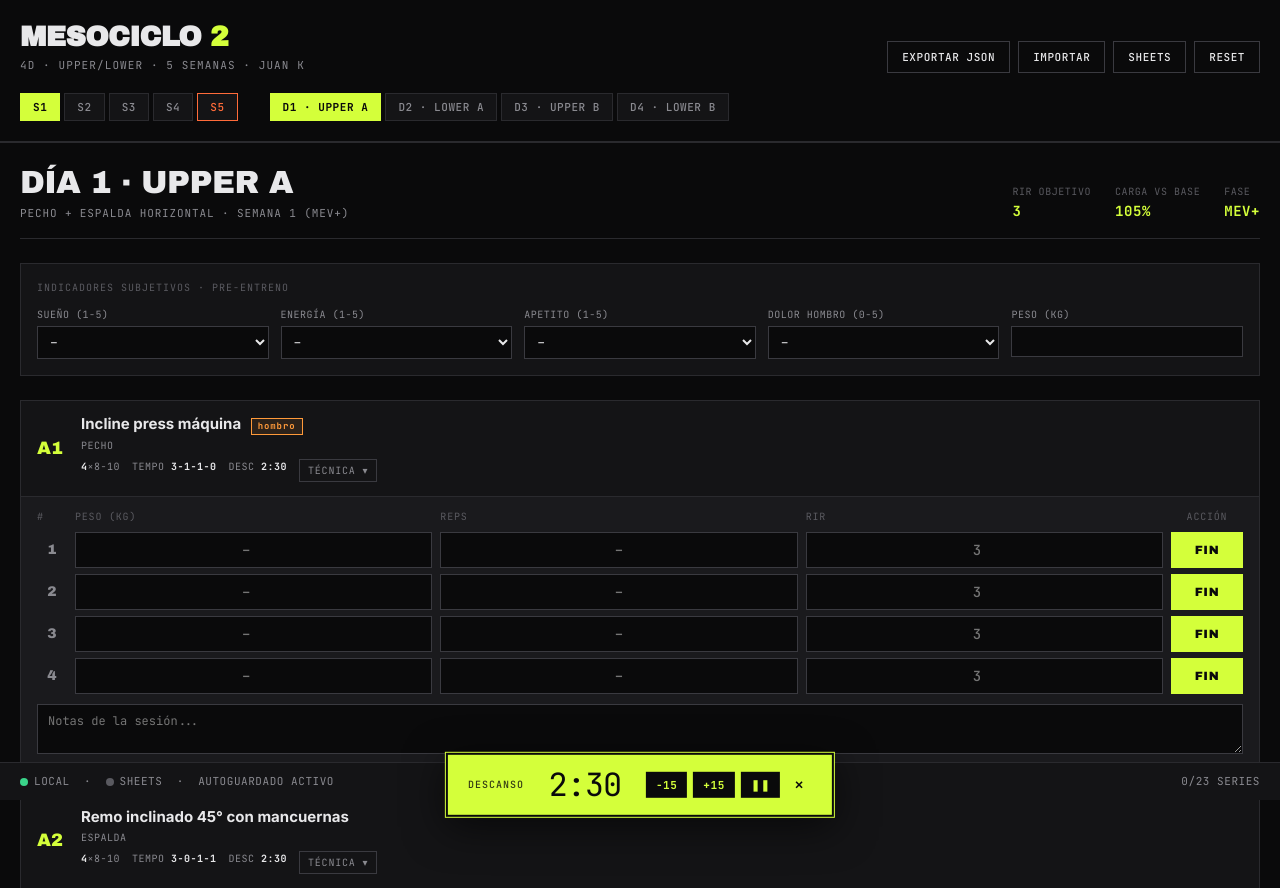
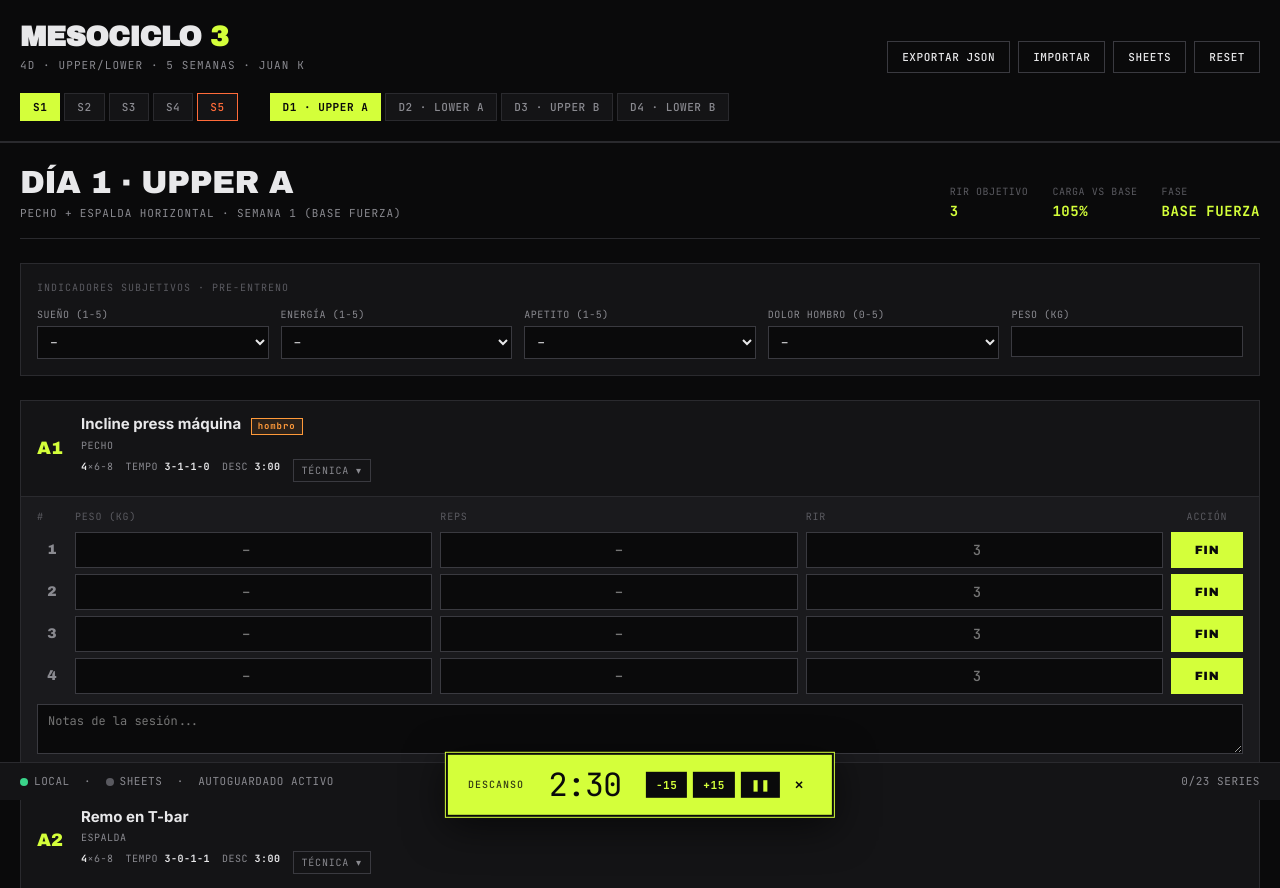
Before and after one commit to juank66-cell/Rutina-Gim, a plain HTML site: page index.html in a window 1280 px wide. Shown: the top 888 px of the page. Drawn offline with Linux system fonts and the light colour scheme.

Commit message:
Add files via upload

```diff
--- a/index.html
+++ b/index.html
@@ -3,8 +3,8 @@
 <head>
 <meta charset="UTF-8">
 <meta name="viewport" content="width=device-width, initial-scale=1.0, viewport-fit=cover">
-<title>Mesociclo 2 Hipertrofia · 4d · U/L</title>
-<meta name="description" content="Registro de rutina de gimnasio – Mesociclo 2 de hipertrofia 4 días Upper/Lower">
+<title>Mesociclo 3 Hipertrofia · 4d · U/L</title>
+<meta name="description" content="Registro de rutina de gimnasio – Mesociclo 3 de hipertrofia 4 días Upper/Lower">
 <meta name="theme-color" content="#0a0a0b">
 <meta name="apple-mobile-web-app-capable" content="yes">
 <meta name="apple-mobile-web-app-status-bar-style" content="black-translucent">
@@ -749,7 +749,7 @@
 <header>
   <div class="header-top">
     <div>
-      <h1>Mesociclo <span class="accent">2</span></h1>
+      <h1>Mesociclo <span class="accent">3</span></h1>
       <div class="subtitle">4D · Upper/Lower · 5 semanas · Juan K</div>
     </div>
     <div class="header-actions">
@@ -897,14 +897,20 @@
 /* ============================================
    DEFINICIÓN DE LA RUTINA (mesociclo 5 semanas)
    ============================================ */
-// ─── MESOCICLO 2 ── semanas 6-10 post-meso1 ───────────────────────────────
-// Progresión respecto al mesociclo 1:
-//  • series_base +1 en todos los ejercicios principales (3→4, 4→4 ya tope práctico)
-//  • Ejercicios de aislamiento/prehab (series_base 2) se mantienen en 2
-//  • Carga base ~5% sobre lo manejado en S4 del meso anterior (new baseline)
-//  • Semana 5 deload: series_extra:-1 (nunca baja de 2); RIR 4; carga 0.85
-//  • Variantes rotadas en semanas pares para novedad de estímulo
-//  • RIR pico S4: 0-1 (más agresivo que meso anterior)
+// ─── MESOCICLO 3 ── semanas 11-15 · BLOQUE DE INTENSIFICACIÓN ─────────────
+// Progresión respecto al mesociclo 2:
+//  • NO se agregan series: volumen ya en MAV tras 2 mesos de acumulación.
+//    Se progresa por CARGA. series_extra pico: +1 (antes +2) — se cede algo
+//    de volumen a cambio de intensidad.
+//  • Reps de compuestos bajan a 6-8 (antes 8-10) → transferencia a fuerza.
+//    Aislamientos se mantienen en 10-15.
+//  • Carga base = mejor peso de S4 del meso 2. Semanas: 1.05 → 1.12.
+//    (con menos reps, el peso absoluto sube naturalmente)
+//  • Básicos ESTABLES (menos rotación que meso 2): en intensificación el
+//    ejercicio principal se mantiene fijo para expresar carga. Rotación
+//    solo en secundarios/aislamiento.
+//  • Deload final más profundo: carga 0.80 (cierra 15 semanas continuas).
+//  • Objetivos de volumen ligeramente comprimidos vs meso 2 (MAV -2).
 // ─────────────────────────────────────────────────────────────────────────────
 const RUTINA = {
   meta: {
@@ -912,27 +918,27 @@ const RUTINA = {
     edad: 59,
     peso: 89,
     altura: 176,
-    objetivo: "Hipertrofia con transferencia a fuerza — Mesociclo 2",
+    objetivo: "Hipertrofia con transferencia a fuerza — Mesociclo 3 (intensificación)",
     split: "Upper/Lower 4d",
     duracion_semanas: 5,
     lesion_hombro: true,
-    meso: 2
+    meso: 3
   },
   semanas: [
-    { n: 1, fase: "MEV+",        rir: 3, carga: 1.05, series_extra:  0, deload: false },
-    { n: 2, fase: "Acumulación", rir: 2, carga: 1.05, series_extra:  1, deload: false },
-    { n: 3, fase: "Acumulación", rir: 2, carga: 1.07, series_extra:  1, deload: false },
-    { n: 4, fase: "MAV / Pico",  rir: 1, carga: 1.10, series_extra:  2, deload: false },
-    { n: 5, fase: "Deload",      rir: 4, carga: 0.85, series_extra: -1, deload: true  }
+    { n: 1, fase: "Base fuerza",      rir: 3, carga: 1.05, series_extra:  0, deload: false },
+    { n: 2, fase: "Intensificación",  rir: 2, carga: 1.07, series_extra:  1, deload: false },
+    { n: 3, fase: "Intensificación",  rir: 1, carga: 1.10, series_extra:  1, deload: false },
+    { n: 4, fase: "Pico fuerza",      rir: 1, carga: 1.12, series_extra:  1, deload: false },
+    { n: 5, fase: "Deload",           rir: 4, carga: 0.80, series_extra: -1, deload: true  }
   ],
   objetivos_volumen: {
-    "Pecho":              { mev: 12, mav: 18 },
-    "Espalda":            { mev: 14, mav: 20 },
-    "Hombro lat/post":    { mev: 9,  mav: 14 },
-    "Cuádriceps":         { mev: 12, mav: 16 },
-    "Isquios/Glúteo":     { mev: 12, mav: 16 },
-    "Bíceps":             { mev: 9,  mav: 14 },
-    "Tríceps":            { mev: 9,  mav: 14 }
+    "Pecho":              { mev: 11, mav: 16 },
+    "Espalda":            { mev: 13, mav: 18 },
+    "Hombro lat/post":    { mev: 9,  mav: 13 },
+    "Cuádriceps":         { mev: 11, mav: 15 },
+    "Isquios/Glúteo":     { mev: 11, mav: 15 },
+    "Bíceps":             { mev: 8,  mav: 12 },
+    "Tríceps":            { mev: 8,  mav: 12 }
   },
   dias: [
     {
@@ -945,35 +951,35 @@ const RUTINA = {
           nombre: "Incline press máquina",
           variante_semana_par: "Press banca inclinado con mancuernas",
           grupos: ["Pecho"],
-          series_base: 4, reps: "8-10", tempo: "3-1-1-0",
-          descanso: "2:30", hombro_flag: true,
-          nota: "Principal ahora es la máquina (más estable para cargar). Semanas pares vuelta a mancuerna para variación de ROM. Escápulas retraídas todo el rango."
+          series_base: 4, reps: "6-8", tempo: "3-1-1-0",
+          descanso: "3:00", hombro_flag: true,
+          nota: "Rango de fuerza (6-8). La máquina sigue como principal — es el patrón más estable para cargar pesado con el hombro. Semanas pares mancuerna a 8 reps (no bajar de 8 con mancuerna). Si el hombro molesta con 6 reps, subí a 8 y bajá carga."
         },
         {
           id: "D1-A2", codigo: "A2",
-          nombre: "Remo inclinado 45° con mancuernas",
-          variante_semana_par: "Remo en T-bar",
+          nombre: "Remo en T-bar",
+          variante_semana_par: "Remo inclinado 45° con mancuernas",
           grupos: ["Espalda"],
-          series_base: 4, reps: "8-10", tempo: "3-0-1-1",
-          descanso: "2:30",
-          nota: "Pecho apoyado en banco a 45°, codos al cuerpo, estira del todo abajo. Semanas pares: T-bar clásico."
+          series_base: 4, reps: "6-8", tempo: "3-0-1-1",
+          descanso: "3:00",
+          nota: "T-bar vuelve como principal: es el remo que mejor tolera carga absoluta en 6-8. Espalda neutra estricta — con este peso no hay margen para redondear. Semanas pares: remo 45° con pecho apoyado, 8 reps."
         },
         {
           id: "D1-B1", codigo: "B1",
           nombre: "Decline chest press máquina",
           grupos: ["Pecho"],
-          series_base: 4, reps: "10-12", tempo: "2-1-1-0",
-          descanso: "2:00", hombro_flag: true,
-          nota: "Ángulo descendente, muy amigable al hombro. Progresión directa del meso anterior — buscá nuevos pesos esta semana."
+          series_base: 4, reps: "8-10", tempo: "2-1-1-0",
+          descanso: "2:30", hombro_flag: true,
+          nota: "Baja de 10-12 a 8-10 para permitir más carga. Sigue siendo el empuje más amigable al hombro — acá sí podés acercarte al RIR objetivo sin riesgo."
         },
         {
           id: "D1-B2", codigo: "B2",
-          nombre: "Remo sentado polea (agarre neutro ancho)",
-          variante_semana_par: "Remo sentado polea (agarre supino estrecho)",
+          nombre: "Remo sentado polea (agarre supino estrecho)",
+          variante_semana_par: "Remo sentado polea (agarre neutro ancho)",
           grupos: ["Espalda"],
-          series_base: 4, reps: "10-12", tempo: "2-1-1-1",
+          series_base: 4, reps: "8-10", tempo: "2-1-1-1",
           descanso: "2:00",
-          nota: "Agarre neutro ancho semanas impares (énfasis dorsal), agarre supino estrecho semanas pares (énfasis bíceps + romboides)."
+          nota: "Se invierte la rotación del meso 2: supino estrecho como principal (bíceps + romboides, mejor palanca para cargar), neutro ancho en pares."
         },
         {
           id: "D1-C1", codigo: "C1",
@@ -981,7 +987,7 @@ const RUTINA = {
           grupos: ["Pecho"],
           series_base: 2, reps: "12-15", tempo: "3-1-2-0",
           descanso: "90s", hombro_flag: true,
-          nota: "Estiramiento controlado, no fuerces más allá del plano del pecho. Mantener 2 series — objetivo calidad de contracción."
+          nota: "Sin cambios: 2 series, calidad de contracción. NO es un ejercicio para intensificar — el estiramiento cargado a RIR bajo es riesgo para el hombro."
         },
         {
           id: "D1-C2", codigo: "C2",
@@ -989,7 +995,7 @@ const RUTINA = {
           grupos: ["Espalda", "Hombro lat/post"],
           series_base: 3, reps: "15-20", tempo: "2-1-1-2",
           descanso: "60s",
-          nota: "Fundamental para salud de hombro. Codos en línea con hombros, manos detrás de la cabeza al final del recorrido."
+          nota: "Intocable en todos los mesos: salud de hombro. Con el bloque más pesado, esto es más importante que nunca — no lo saltees en semanas 3-4."
         },
         {
           id: "D1-D", codigo: "D",
@@ -1008,21 +1014,21 @@ const RUTINA = {
       ejercicios: [
         {
           id: "D2-A", codigo: "A",
-          nombre: "Prensa 45°",
-          variante_semana_par: "Hack squat máquina",
+          nombre: "Hack squat máquina",
+          variante_semana_par: "Prensa 45°",
           grupos: ["Cuádriceps"],
-          series_base: 4, reps: "8-10", tempo: "3-1-1-0",
+          series_base: 4, reps: "6-8", tempo: "3-1-1-0",
           descanso: "3:00",
-          nota: "Semanas impares: prensa 45° con pies medios-bajos (énfasis cuád). Semanas pares: hack squat para cambio de vector de fuerza. Progresión directa del meso anterior."
+          nota: "Hack pasa a principal para el bloque de fuerza: vector guiado, carga axial controlada. Profundidad hasta donde la pelvis no bascule. Semanas pares: prensa 45° a 8 reps para descargar el patrón."
         },
         {
           id: "D2-B", codigo: "B",
           nombre: "Peso muerto rumano con barra",
           variante_semana_par: "Peso muerto rumano con mancuernas",
           grupos: ["Isquios/Glúteo"],
-          series_base: 4, reps: "8-10", tempo: "3-1-1-0",
-          descanso: "2:30",
-          nota: "Semanas impares: barra para mayor carga absoluta. Semanas pares: mancuernas para mayor ROM y unilateralidad de estabilización. Bisagra pura, espalda neutra."
+          series_base: 4, reps: "6-8", tempo: "3-1-1-0",
+          descanso: "3:00",
+          nota: "Rango de fuerza. Regla dura: la última rep tiene que verse igual que la primera. Si la lumbar redondea, esa serie terminó — no cuenta el RIR."
         },
         {
           id: "D2-C", codigo: "C",
@@ -1030,32 +1036,33 @@ const RUTINA = {
           grupos: ["Cuádriceps"],
           series_base: 3, reps: "10-12", tempo: "2-1-2-1",
           descanso: "90s",
-          nota: "Bajar rango de reps vs meso 1 (12-15→10-12) para permitir más carga. Contracción isométrica 1s arriba."
+          nota: "Sin cambios. Isométrica 1s arriba. Acá sí podés llegar a RIR 0-1 en semana 4 — es el lugar seguro para vaciar el tanque."
         },
         {
           id: "D2-D", codigo: "D",
-          nombre: "Curl femoral tumbado",
-          variante_semana_par: "Curl femoral sentado (máquina nórdica o similar)",
+          nombre: "Curl femoral sentado",
+          variante_semana_par: "Curl femoral tumbado",
           grupos: ["Isquios/Glúteo"],
           series_base: 3, reps: "10-12", tempo: "3-1-1-1",
           descanso: "90s",
-          nota: "Semanas impares: tumbado (énfasis en todo el recorrido). Semanas pares: sentado — isquio más largo, mayor estiramiento."
+          nota: "Sentado pasa a principal: isquio en mayor longitud = mejor estímulo por serie, clave cuando no sumamos series. Tumbado en semanas pares."
         },
         {
           id: "D2-E", codigo: "E",
           nombre: "Elevación de gemelos de pie",
           grupos: ["Pantorrilla"],
-          series_base: 3, reps: "12-15", tempo: "2-2-1-1",
-          descanso: "60s"
+          series_base: 3, reps: "10-12", tempo: "2-2-1-1",
+          descanso: "60s",
+          nota: "Baja de 12-15 a 10-12: más carga, pausa completa abajo (estiramiento) en cada rep."
         },
         {
           id: "D2-F", codigo: "F",
-          nombre: "Dead bug (anti-extensión lumbar)",
-          variante_semana_par: "Plancha frontal",
+          nombre: "Plancha frontal (45-60s)",
+          variante_semana_par: "Dead bug (anti-extensión lumbar)",
           grupos: ["Core"],
-          series_base: 3, reps: "8 /lado", tempo: "3-1-1-0",
+          series_base: 3, reps: "45-60s", tempo: "iso",
           descanso: "60s",
-          nota: "Semanas impares: dead bug — extensión contralateral brazos/piernas con lumbar pegada al suelo. Semanas pares: plancha clásica 40-50s."
+          nota: "Plancha como principal: con RDL y hack pesados, el core anti-extensión bajo tensión sostenida es la prioridad. Dead bug en pares."
         }
       ]
     },
@@ -1069,18 +1076,18 @@ const RUTINA = {
           nombre: "Shoulder press máquina",
           variante_semana_par: "Landmine press unilateral",
           grupos: ["Hombro lat/post"],
-          series_base: 4, reps: "8-10", tempo: "3-1-1-0",
-          descanso: "2:30", hombro_flag: true,
-          nota: "Semanas impares: máquina (más carga, movimiento guiado). Semanas pares: landmine unilateral (plano escapular, menor estrés glenohumeral). Ambos seguros para el hombro."
+          series_base: 4, reps: "6-8", tempo: "3-1-1-0",
+          descanso: "3:00", hombro_flag: true,
+          nota: "Rango de fuerza SOLO si el hombro está en 0-1 de dolor ese día. Si el pre-entreno marca ≥2, hacé 8-10 con menos carga — no negociable. Semanas pares: landmine a 8 reps (plano escapular, el press pesado más seguro)."
         },
         {
           id: "D3-A2", codigo: "A2",
           nombre: "Jalón al pecho (agarre neutro)",
           variante_semana_par: "Pull-over en polea / máquina",
           grupos: ["Espalda"],
-          series_base: 4, reps: "8-10", tempo: "3-0-1-1",
+          series_base: 4, reps: "6-8", tempo: "3-0-1-1",
           descanso: "2:30",
-          nota: "Semanas impares: jalón neutro (dorsal + bíceps). Semanas pares: pull-over (dorsal en estiramiento máximo — el más difícil de cargar en largo)."
+          nota: "Rango de fuerza. Torso puede inclinarse levemente atrás (10-15°) para expresar carga, sin kipping. Semanas pares: pull-over a 10-12 — no es ejercicio de 6 reps."
         },
         {
           id: "D3-B1", codigo: "B1",
@@ -1089,34 +1096,34 @@ const RUTINA = {
           grupos: ["Hombro lat/post"],
           series_base: 3, reps: "12-15", tempo: "2-1-2-1",
           descanso: "90s", hombro_flag: true,
-          nota: "Semanas impares: máquina bilateral (más carga). Semanas pares: cable unilateral (ROM completo, tensión constante en estiramiento). Sin impulso."
+          nota: "Sin cambios de rango: las laterales no se intensifican con peso sino acercándose al fallo. RIR 0-1 en semana 4 acá es seguro."
         },
         {
           id: "D3-B2", codigo: "B2",
           nombre: "Dominadas asistidas (agarre neutro)",
           variante_semana_par: "Jalón neutro agarre estrecho",
           grupos: ["Espalda"],
-          series_base: 3, reps: "6-10", tempo: "3-0-1-1",
-          descanso: "2:00",
-          nota: "Nuevo en meso 2 — patrón de tirón vertical con carga corporal. Si dominadas no están disponibles, jalón estrecho todo el mesociclo. Control excéntrico 3s."
+          series_base: 3, reps: "5-8", tempo: "3-0-1-1",
+          descanso: "2:30",
+          nota: "Progresión del meso: MENOS asistencia, no más reps. Objetivo del bloque: cerrar semana 4 con la asistencia mínima que hayas usado. Excéntrica 3s siempre."
         },
         {
           id: "D3-C1", codigo: "C1",
-          nombre: "Curl bíceps en polea baja (agarre supino)",
-          variante_semana_par: "Curl bíceps en predicador",
+          nombre: "Curl bíceps en predicador",
+          variante_semana_par: "Curl bíceps en polea baja (agarre supino)",
           grupos: ["Bíceps"],
-          series_base: 3, reps: "10-12", tempo: "3-0-1-1",
+          series_base: 3, reps: "8-10", tempo: "3-0-1-1",
           descanso: "90s",
-          nota: "Semanas impares: polea (tensión constante, cúbito en supinación máxima). Semanas pares: predicador (pico de contracción)."
+          nota: "Predicador pasa a principal y baja a 8-10: el banco elimina trampa, es el curl que mejor tolera carga estricta. Polea en pares a 10-12."
         },
         {
           id: "D3-C2", codigo: "C2",
           nombre: "Extensión tríceps sobre cabeza en polea",
           variante_semana_par: "Extensión tríceps polea (cuerda push-down)",
           grupos: ["Tríceps"],
-          series_base: 3, reps: "10-12", tempo: "3-1-1-0",
+          series_base: 3, reps: "8-10", tempo: "3-1-1-0",
           descanso: "90s",
-          nota: "Semanas impares: sobre cabeza — tríceps largo en estiramiento máximo, más carga mecánica. Semanas pares: push-down cuerda — contracción distal."
+          nota: "Baja a 8-10. Sobre cabeza sigue principal: tríceps largo en estiramiento con más carga = el mejor retorno por serie del bloque."
         },
         {
           id: "D3-D", codigo: "D",
@@ -1138,9 +1145,9 @@ const RUTINA = {
           nombre: "Hip thrust con barra",
           variante_semana_par: "B-stance hip thrust con barra",
           grupos: ["Isquios/Glúteo"],
-          series_base: 4, reps: "8-10", tempo: "2-1-1-2",
-          descanso: "2:30",
-          nota: "Semanas impares: bilateral estándar — carga máxima. Semanas pares: B-stance (pie adelantado carga 70% en esa pierna) — asimetría sin ser unilateral puro."
+          series_base: 4, reps: "6-8", tempo: "2-1-1-2",
+          descanso: "3:00",
+          nota: "Rango de fuerza — el hip thrust es el patrón que mejor tolera 6 reps pesadas sin riesgo lumbar. Pausa 2s arriba obligatoria: sin pausa, no cuenta la rep. Semanas pares: B-stance a 8 reps."
         },
         {
           id: "D4-B", codigo: "B",
@@ -1149,7 +1156,7 @@ const RUTINA = {
           grupos: ["Cuádriceps", "Isquios/Glúteo"],
           series_base: 4, reps: "8-10 /pierna", tempo: "3-1-1-0",
           descanso: "2:30",
-          nota: "Semanas impares: búlgara (pie trasero elevado = más ROM cuád). Semanas pares: zancada caminando (patrón de locomoción, mayor demanda estabilizadora)."
+          nota: "Se mantiene en 8-10: el trabajo unilateral NO baja a 6 reps — el costo de estabilidad a esa carga supera el beneficio. Progresá en peso dentro del rango."
         },
         {
           id: "D4-C", codigo: "C",
@@ -1157,7 +1164,7 @@ const RUTINA = {
           grupos: ["Isquios/Glúteo"],
           series_base: 3, reps: "10-12", tempo: "3-2-1-0",
           descanso: "2:00",
-          nota: "Pausa 2s abajo en máximo estiramiento isquio. Progresión de carga directa del meso anterior."
+          nota: "Sin cambios: pausa 2s abajo en máximo estiramiento. Es el contrapeso de calidad al RDL pesado del D2 — no lo conviertas en otro ejercicio de carga."
         },
         {
           id: "D4-D", codigo: "D",
@@ -1170,8 +1177,9 @@ const RUTINA = {
           id: "D4-E", codigo: "E",
           nombre: "Elevación gemelos sentado",
           grupos: ["Pantorrilla"],
-          series_base: 3, reps: "12-15", tempo: "2-2-1-1",
-          descanso: "60s"
+          series_base: 3, reps: "10-12", tempo: "2-2-1-1",
+          descanso: "60s",
+          nota: "Baja a 10-12 con más carga, igual que el gemelo de pie del D2."
         },
         {
           id: "D4-F", codigo: "F",
@@ -1190,7 +1198,7 @@ const RUTINA = {
 /* ============================================
    ESTADO GLOBAL Y PERSISTENCIA
    ============================================ */
-const STORAGE_KEY = "rutina_juank_v2";
+const STORAGE_KEY = "rutina_juank_v3";
 const CONFIG_KEY = "rutina_config_v1";
 
 let state = loadState();
--- a/sw.js
+++ b/sw.js
@@ -1,5 +1,5 @@
 // Service Worker — cache offline simple
-const CACHE_VERSION = "rutina-v3";
+const CACHE_VERSION = "rutina-v4";
 const CORE_ASSETS = [
   "./",
   "./index.html",
```
